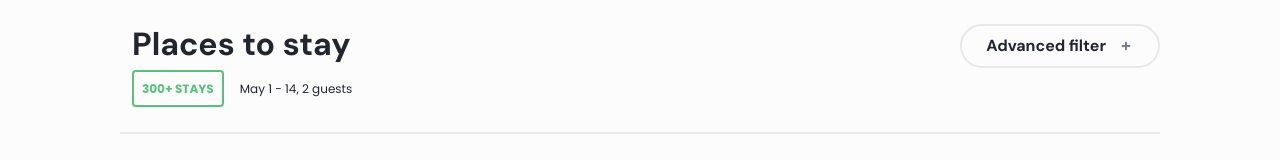
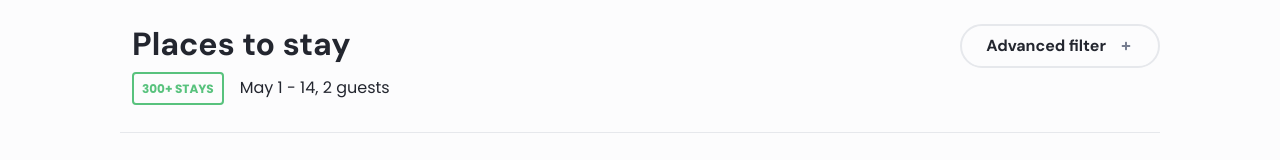
Before and after one commit to hasanlashgari01/fleet-react, a React (Vite) app: page /category in a window 1280 px wide. Shown: the part 1164-1324 px from the top of the page. Built offline with nearby package versions, Linux system fonts and the light colour scheme.

Commit message:
dark mode handle

```diff
--- a/src/pages/Category/Header.jsx
+++ b/src/pages/Category/Header.jsx
@@ -8,29 +8,32 @@ function Header() {
             <div className="flex justify-between">
                 <div className="flex gap-x-3">
                     <Link to="/">
-                        <svg className="inline-block lg:hidden w-10 h-10 text-neutral-2">
+                        <svg className="inline-block lg:hidden w-10 h-10 text-neutral-2 dark:text-neutral-8">
                             <use href="#arrow-left-simple"></use>
                         </svg>
                     </Link>
-
                     <div>
-                        <h1 className="text-neutral-2 font-DMSansBold text-[32px]/10">Places to stay</h1>
+                        <h1 className="text-neutral-2 dark:text-neutral-8 font-DMSansBold text-[32px]/10">
+                            Places to stay
+                        </h1>
                         <div className="mt-3 space-x-4">
-                            <span className="p-2 text-primary-4 font-PoppinsBold text-xs/3 uppercase border-2 border-primary-4 rounded">
+                            <span className="py-1.5 px-2 text-primary-4 font-PoppinsBold text-xs/3 uppercase border-2 border-primary-4 rounded">
                                 300+ stays
                             </span>
-                            <span className="text-neutral-2 font-PoppinsRegular text-xs/5">May 1 - 14, 2 guests</span>
+                            <span className="text-neutral-2 dark:text-neutral-8 font-PoppinsRegular text-xs/5 lg:text-base/6">
+                                May 1 - 14, 2 guests
+                            </span>
                         </div>
                     </div>
                 </div>
-                <div className="hidden lg:inline-flex items-center gap-x-3 h-fit py-3 px-6 border-2 border-neutral-6 rounded-full">
-                    <span className="text-neutral-2 font-DMSansBold leading-4 cursor-pointer">Advanced filter</span>
+                <div className="hidden lg:inline-flex items-center gap-x-3 h-fit py-3 px-6 border-2 border-neutral-6 dark:border-neutral-3 rounded-full">
+                    <span className="text-neutral-2 dark:text-neutral-8 font-DMSansBold leading-4 cursor-pointer">Advanced filter</span>
                     <svg className="w-4 h-4 text-neutral-4">
                         <use href="#plus2"></use>
                     </svg>
                 </div>
             </div>
-            <span className="inline-block my-8 w-full h-0.5 bg-neutral-6"></span>
+            <span className="inline-block my-8 w-full h-[1px] bg-neutral-6 dark:bg-neutral-3"></span>
             <div className="flex flex-wrap gap-4 justify-between items-center">
                 <ul className="hidden lg:inline-block space-x-2">
                     <span className="inline-flex gap-x-2 py-1.5 px-3 bg-neutral-3 dark:bg-neutral-6 text-neutral-8 dark:text-neutral-2 font-DMSansBold text-sm/4 cursor-pointer rounded-full">
```
